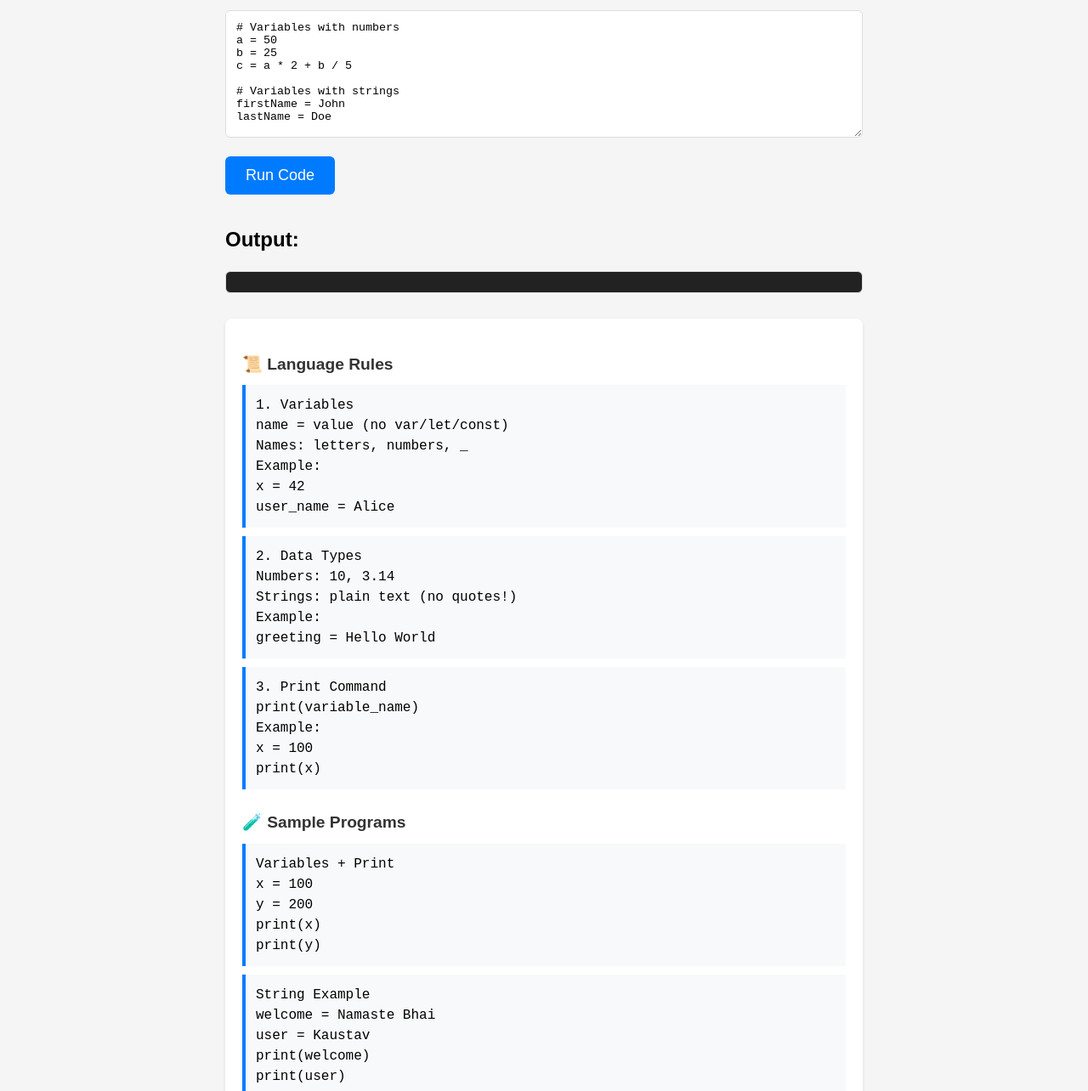
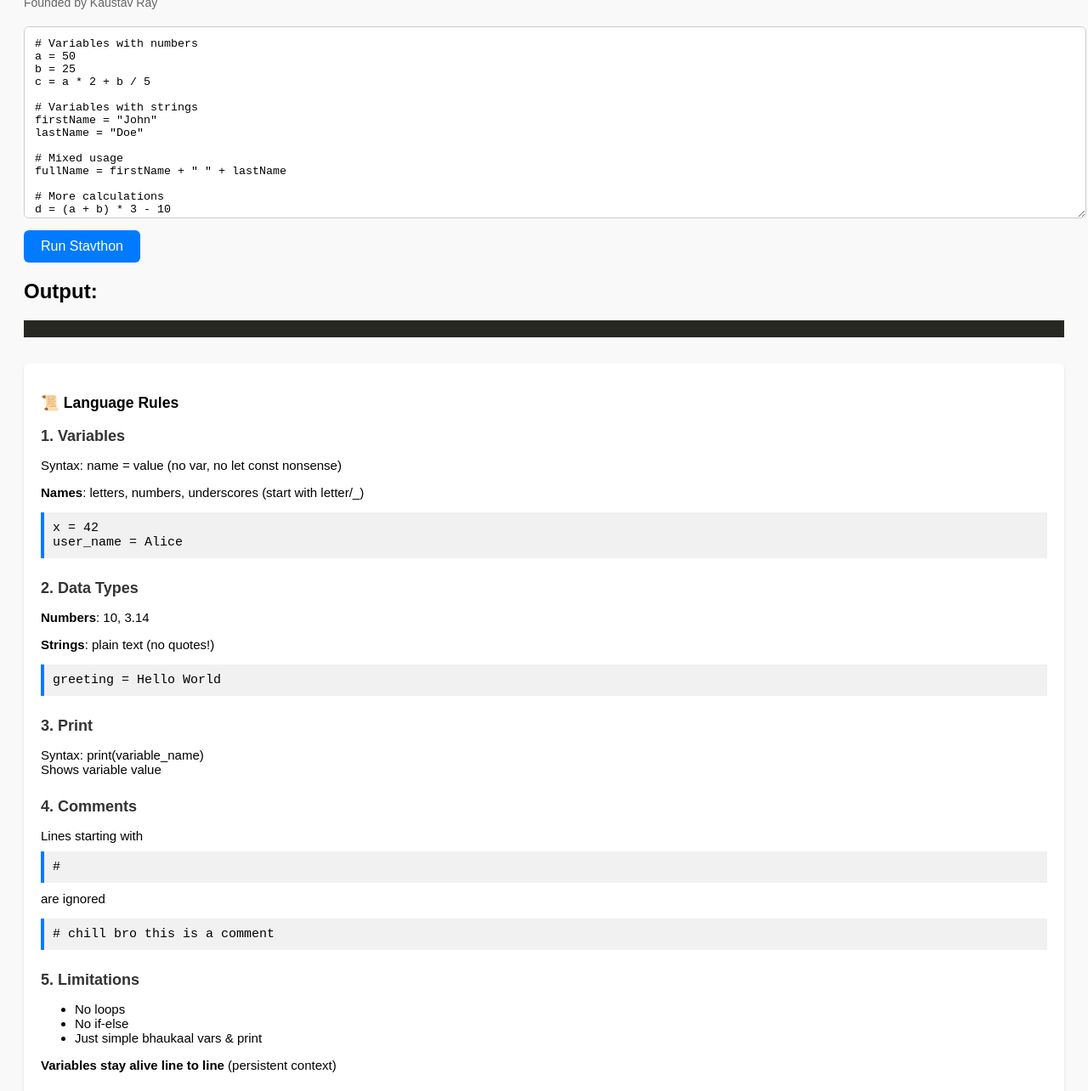
Before and after one commit to iamkkronly/stavthon-interpreter-2.0, a plain HTML site: page index.html in a window 1280 px wide. Shown: the part 91-1375 px from the top of the page at 85% size. Drawn offline with Linux system fonts and the light colour scheme.

Commit message:
Update index.html

```diff
--- a/index.html
+++ b/index.html
@@ -2,62 +2,54 @@
 <html lang="en">
 <head>
   <meta charset="UTF-8" />
-  <meta name="viewport" content="width=device-width, initial-scale=1.0"/>
-  <title>🧠 Stavthon Interpreter v2.1</title>
+  <title>🧠 Stavthon Interpreter v3.2 - Fully Documented</title>
   <style>
-    * { box-sizing: border-box; }
     body {
       font-family: sans-serif;
-      background: #f5f5f5;
-      padding: 15px;
-      font-size: 16px;
-      line-height: 1.5;
+      background: #f9f9f9;
+      padding: 20px;
     }
-    h1 { font-size: 24px; margin: 0 0 5px 0; }
-    .founder {
+    h1 {
+      font-size: 24px;
+      margin-bottom: 5px;
+    }
+    p.founder {
       color: #666;
-      font-size: 0.9em;
-      margin: 0 0 15px 0;
-    }
-    textarea, pre {
-      width: 100%;
-      padding: 12px;
-      font-family: monospace;
-      border: 1px solid #ddd;
-      border-radius: 6px;
+      font-size: 14px;
+      margin-bottom: 20px;
     }
     textarea {
-      height: 150px;
-      margin-bottom: 15px;
+      width: 100%;
+      height: 200px;
+      font-family: monospace;
+      padding: 12px;
+      border: 1px solid #ccc;
+      border-radius: 6px;
       resize: vertical;
-    }
-    pre {
-      background: #222;
-      color: #eee;
-      overflow-x: auto;
-      font-size: 14px;
+      margin-bottom: 10px;
     }
     button {
-      width: 100%;
-      padding: 12px;
-      margin-bottom: 15px;
-      background: #007bff;
+      padding: 10px 20px;
+      font-size: 16px;
+      background-color: #007bff;
       color: white;
       border: none;
       border-radius: 6px;
-      font-size: 18px;
       cursor: pointer;
-      transition: background 0.2s;
     }
-    button:active {
-      background: #0056b3;
+    pre {
+      background: #272822;
+      color: #f8f8f2;
+      padding: 10px;
+      white-space: pre-wrap;
     }
-    .documentation {
+    .docs {
       margin-top: 30px;
       padding: 20px;
       background: #fff;
       border-radius: 8px;
       box-shadow: 0 2px 4px rgba(0,0,0,0.1);
+      font-size: 15px;
     }
     .doc-section {
       margin-bottom: 25px;
@@ -67,45 +59,31 @@
       margin-bottom: 10px;
       font-size: 1.2em;
     }
-    .code-example {
-      background: #f8f9fa;
-      padding: 12px;
+    code {
+      display: block;
+      background: #f1f1f1;
+      padding: 10px;
       border-left: 4px solid #007bff;
       margin: 10px 0;
       font-family: monospace;
-      cursor: pointer;
-      transition: 0.2s;
-    }
-    .code-example:hover {
-      background: #e9ecef;
-    }
-    @media (min-width: 768px) {
-      body {
-        max-width: 800px;
-        margin: 0 auto;
-        padding: 25px;
-      }
-      button {
-        width: auto;
-        padding: 12px 24px;
-      }
+      white-space: pre-wrap;
     }
   </style>
 </head>
 <body>
 
-<h1>🧠 Stavthon Interpreter v2.1</h1>
+<h1>🧠 Stavthon Interpreter v3.2</h1>
 <p class="founder">Founded by Kaustav Ray</p>
 
-<textarea id="codeInput" placeholder="Write some Stavthon code...">
+<textarea id="codeInput">
 # Variables with numbers
 a = 50
 b = 25
 c = a * 2 + b / 5
 
 # Variables with strings
-firstName = John
-lastName = Doe
+firstName = "John"
+lastName = "Doe"
 
 # Mixed usage
 fullName = firstName + " " + lastName
@@ -125,97 +103,112 @@ print(fullName)
 # Invalid variable to test error
 print(not_defined_var)</textarea>
 
-<button onclick="runStavthon()">Run Code</button>
+<button onclick="runStavthon()">Run Stavthon</button>
 
 <h2>Output:</h2>
 <pre id="output"></pre>
 
-<div class="documentation">
+<div class="docs">
+  <h3>📜 Language Rules</h3>
+
   <div class="doc-section">
-    <h3>📜 Language Rules</h3>
-    <div class="code-example" onclick="loadSample('basic')">
-      1. Variables<br>
-      name = value (no var/let/const)<br>
-      Names: letters, numbers, _<br>
-      Example:<br>
-      x = 42<br>
-      user_name = Alice
-    </div>
-
-    <div class="code-example" onclick="loadSample('types')">
-      2. Data Types<br>
-      Numbers: 10, 3.14<br>
-      Strings: plain text (no quotes!)<br>
-      Example:<br>
-      greeting = Hello World
-    </div>
-
-    <div class="code-example" onclick="loadSample('print')">
-      3. Print Command<br>
-      print(variable_name)<br>
-      Example:<br>
-      x = 100<br>
-      print(x)
-    </div>
+    <h3>1. Variables</h3>
+    <p>Syntax: name = value (no var, no let const nonsense)</p>
+    <p><strong>Names</strong>: letters, numbers, underscores (start with letter/_)</p>
+    <code>x = 42<br>user_name = Alice</code>
   </div>
 
   <div class="doc-section">
+    <h3>2. Data Types</h3>
+    <p><strong>Numbers</strong>: 10, 3.14</p>
+    <p><strong>Strings</strong>: plain text (no quotes!)</p>
+    <code>greeting = Hello World</code>
+  </div>
+
+  <div class="doc-section">
+    <h3>3. Print</h3>
+    <p>Syntax: print(variable_name)<br>Shows variable value</p>
+  </div>
+
+  <div class="doc-section">
+    <h3>4. Comments</h3>
+    <p>Lines starting with <code>#</code> are ignored</p>
+    <code># chill bro this is a comment</code>
+  </div>
+
+  <div class="doc-section">
+    <h3>5. Limitations</h3>
+    <ul>
+      <li>No loops</li>
+      <li>No if-else</li>
+      <li>Just simple bhaukaal vars & print</li>
+    </ul>
+    <p><strong>Variables stay alive line to line</strong> (persistent context)</p>
+  </div>
+
   <h3>🧪 Sample Programs</h3>
-    <div class="code-example" onclick="loadSample('vars')">
-      Variables + Print<br>
+
+  <div class="doc-section">
+    <h3>Variables + Print</h3>
+    <code>
 x = 100<br>
 y = 200<br>
 print(x)<br>
 print(y)
+    </code>
   </div>
 
-    <div class="code-example" onclick="loadSample('strings')">
-      String Example<br>
+  <div class="doc-section">
+    <h3>String Example</h3>
+    <code>
 welcome = Namaste Bhai<br>
 user = Kaustav<br>
 print(welcome)<br>
 print(user)
+    </code>
   </div>
 
-    <div class="code-example" onclick="loadSample('mixed')">
-      Mixed Types<br>
+  <div class="doc-section">
+    <h3>Numbers & Strings Mixed</h3>
+    <code>
 name = Stavthon<br>
 version = 1.0<br>
 print(name)<br>
 print(version)
+    </code>
   </div>
-  </div>
+
+  <h3>📝 Design Notes</h3>
+  <ul>
+    <li>Simple af syntax</li>
+    <li>No eval() risky stuff</li>
+    <li>Cool error msgs</li>
+    <li>Variabes & strings handled smartly</li>
+    <li>Single-pass interpreter</li>
+    <li>Persistent vars</li>
+    <li>Perfect for teaching basics</li>
+  </ul>
 </div>
 
 <script>
-function loadSample(type) {
-  const samples = {
-    basic: 'x = 42\nuser_name = Alice',
-    types: 'greeting = Hello World',
-    print: 'x = 100\nprint(x)',
-    vars: 'x = 100\ny = 200\nprint(x)\nprint(y)',
-    strings: 'welcome = Namaste Bhai\nuser = Kaustav\nprint(welcome)\nprint(user)',
-    mixed: 'name = Stavthon\nversion = 1.0\nprint(name)\nprint(version)'
-  };
-  document.getElementById('codeInput').value = samples[type];
-}
-
 function runStavthon() {
   const code = document.getElementById('codeInput').value;
   const output = document.getElementById('output');
   output.textContent = '';
 
-  const vars = {}; // Variable storage
+  const vars = {};
 
-  const log = msg => output.textContent += msg + '\n';
+  function log(msg) {
+    output.textContent += msg + '\n';
+  }
 
   const lines = code.split('\n');
 
-  lines.forEach(line => {
+  for (let line of lines) {
     line = line.trim();
-    if (!line || line.startsWith('#')) return; // Skip comments & empty lines
+    if (!line || line.startsWith('#')) continue;
 
-    // Print statement
+    // Handle print statement
     if (line.startsWith('print(') && line.endsWith(')')) {
       const varName = line.slice(6, -1).trim();
       if (vars.hasOwnProperty(varName)) {
@@ -223,43 +216,52 @@ function runStavthon() {
       } else {
         log(`<<Undefined: ${varName}>>`);
       }
-      return;
+      continue;
     }
 
-    // Variable assignment
+    // Handle variable assignment
     if (line.includes('=')) {
-      const [name, val] = line.split('=').map(x => x.trim());
+      const [name, expr] = line.split('=').map(part => part.trim());
 
       if (!/^[a-zA-Z_][a-zA-Z0-9_]*$/.test(name)) {
         log(`SyntaxError: Invalid variable name "${name}"`);
-        return;
+        continue;
       }
 
-      // Replace variables in expressions with actual values
-      let replacedVal = val.replace(/([a-zA-Z_][a-zA-Z0-9_]*)/g, match => {
-        return vars.hasOwnProperty(match) ? vars[match] : match;
+      // If it's a quoted string, store directly
+      if (/^".*"$|^'.*'$/.test(expr)) {
+        vars[name] = expr.slice(1, -1); // Remove quotes
+        continue;
+      }
+
+      // Replace known variables in expression
+      let evaluatedExpr = expr.replace(/([a-zA-Z_][a-zA-Z0-9_]*)/g, (_, match) => {
+        if (vars.hasOwnProperty(match)) {
+          const val = vars[match];
+          return typeof val === 'string' ? `"${val}"` : val;
+        }
+        return `'undefined'`;
       });
 
       try {
         // Evaluate using Function
-        const evaluated = Function('"use strict"; return (' + JSON.stringify(replacedVal) + ')')();
+        const result = Function('"use strict"; return (' + evaluatedExpr + ')')();
 
-        // If it's a valid number, store as number
-        if (!isNaN(evaluated)) {
-          vars[name] = Number(evaluated);
+        if (result === 'undefined') {
+          log(`Error: Undefined variable used in "${line}"`);
         } else {
-          vars[name] = evaluated;
+          vars[name] = result;
         }
       } catch (e) {
-        // Fallback: treat as plain string
-        vars[name] = val;
+        // Fallback: treat as raw string
+        vars[name] = expr;
       }
 
-      return;
+      continue;
     }
 
     log(`SyntaxError: Unknown command "${line}"`);
-  });
+  }
 }
 </script>
 
```
Lines whose indentation alone changed are shown as unchanged.
